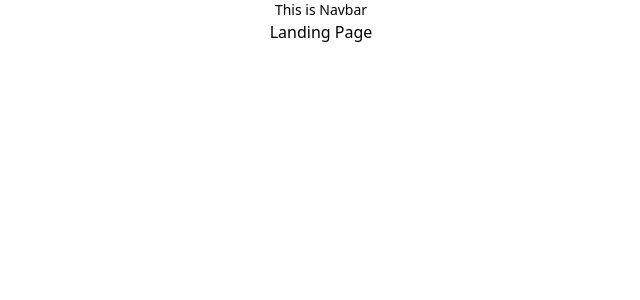
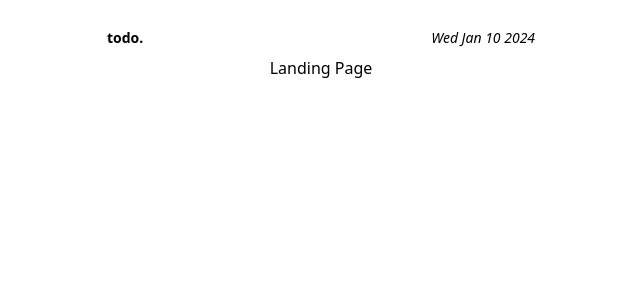
Before and after one commit to ujimamidi/todo-app, a React (Create React App) app: page / in a window 1280 px wide. Shown: the top 300 px of the page, without its empty margins (319-959 px from the left). Built offline with nearby package versions, Linux system fonts and the light colour scheme.

Commit message:
basic navbar design

```diff
--- a/src/components/Navbar.js
+++ b/src/components/Navbar.js
@@ -1,7 +1,11 @@
 function Navbar() {
+
+	const currentDate = new Date().toDateString();
+
   return (
-    <div>
-			<p className="text-sm">This is Navbar</p>
+    <div className="mt-5 flex flex-row justify-center text-sm space-x-72 p-2 ">
+			<p className="font-semibold">todo.</p>
+			<p className="italic">{currentDate}</p>
     </div>
   )
 }
```
Also changed, not shown: src/components/Mode.js (added, +8 -0 lines).
